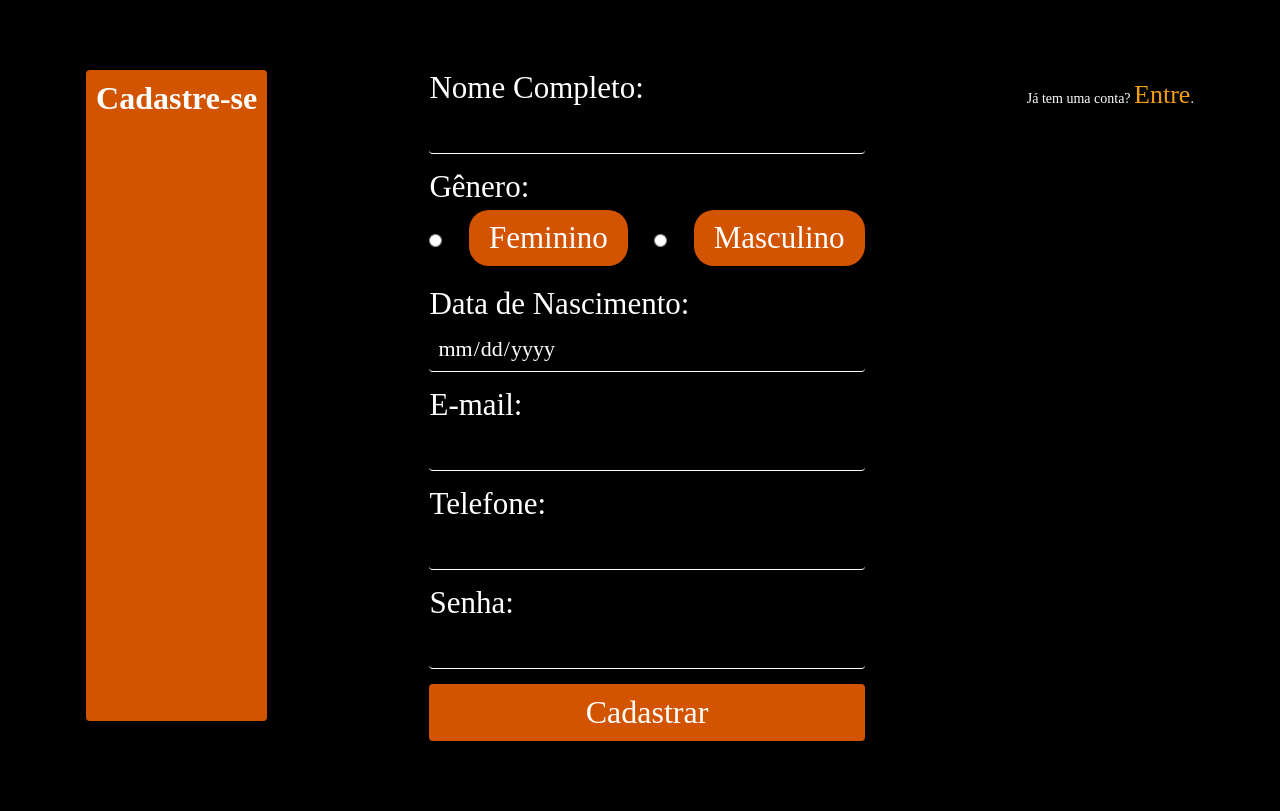
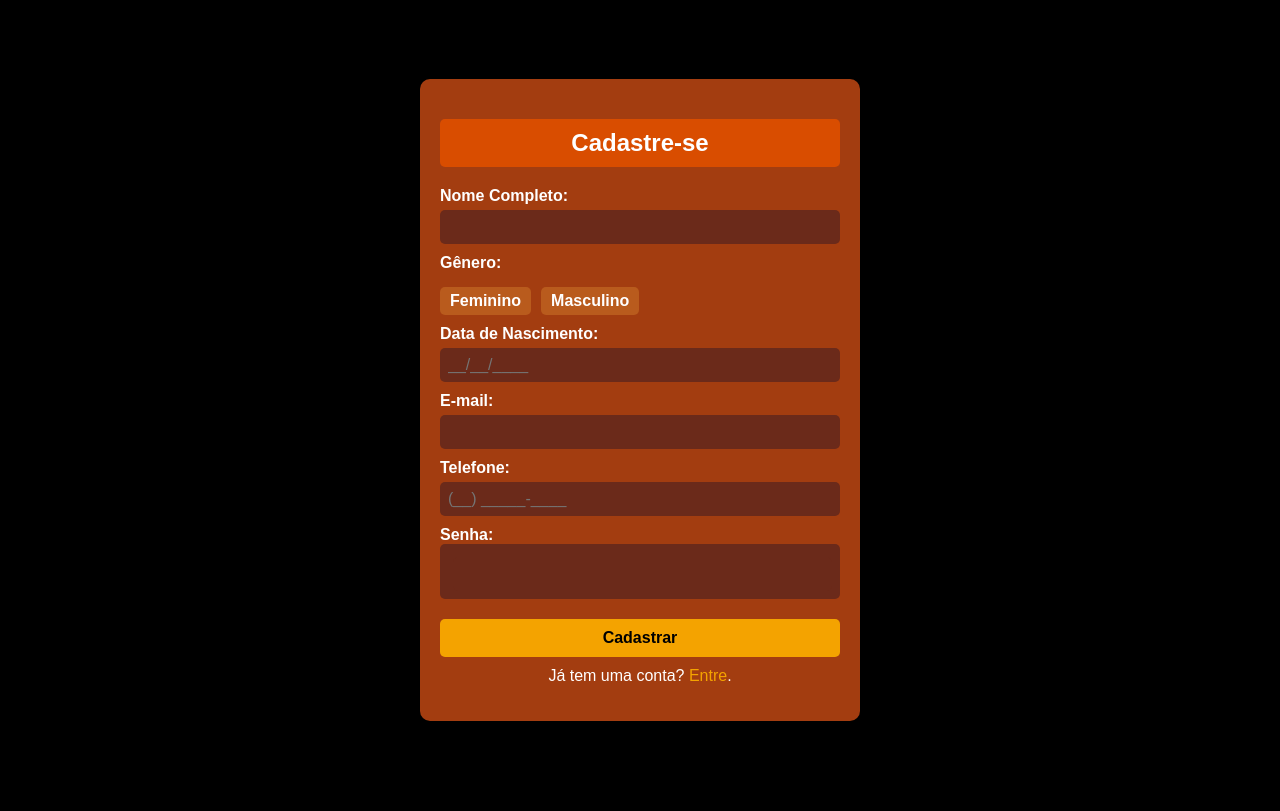
Before and after one commit to senacrs-emti/2024-3MB-freecode-G03, a PHP site: page /register.php in a window 1280 px wide. After the commit the page ends 721 px from the top, so only its background shows below. Run offline with PHP 8.4, Linux system fonts and the light colour scheme; some web fonts are replaced.

Commit message:
ultimos ajustes front-end

```diff
--- /dev/null
+++ b/css/register.css
@@ -0,0 +1,112 @@
+body {
+    background-color: black;
+    color: #fff;
+    font-family: Arial, sans-serif;
+    display: flex;
+    justify-content: center;
+    align-items: center;
+    height: 100vh;
+    margin: 0;
+}
+
+.register-container {
+    background-color: #a33d10;
+    padding: 20px;
+    border-radius: 10px;
+    width: 400px;
+    box-shadow: 0 4px 8px rgba(0, 0, 0, 0.2);
+}
+
+.register-container h2 {
+    text-align: center;
+    background-color: #d94d00;
+    padding: 10px;
+    border-radius: 5px;
+    color: #fff;
+    font-size: 24px;
+    margin-bottom: 20px;
+}
+
+label {
+    display: block;
+    margin-top: 10px;
+    font-weight: bold;
+}
+
+input[type="text"],
+input[type="email"],
+input[type="password"] {
+    width: 96%;
+    padding: 8px;
+    margin-top: 5px;
+    border: none;
+    border-radius: 5px;
+    background-color: #6b2a1a;
+    color: #fff;
+    font-size: 16px;
+}
+
+.gender-options {
+    display: flex;
+    gap: 10px;
+    margin-top: 5px;
+}
+
+.radio-option {
+    background-color: #b95b1d;
+    padding: 5px 10px;
+    border-radius: 5px;
+    color: #fff;
+    cursor: pointer;
+}
+
+.radio-option input[type="radio"] {
+    display: none;
+}
+
+.radio-option input[type="radio"]:checked+span {
+    background-color: #f4a300;
+    color: #000;
+    padding: 5px 10px;
+    border-radius: 5px;
+}
+
+.password-field {
+    display: flex;
+    align-items: center;
+    gap: 5px;
+    background-color: #6b2a1a;
+    border-radius: 5px;
+    padding: 8px;
+}
+
+.password-field ion-icon {
+    color: #fff;
+}
+
+button {
+    width: 100%;
+    background-color: #f4a300;
+    color: #000;
+    font-size: 16px;
+    font-weight: bold;
+    padding: 10px;
+    border: none;
+    border-radius: 5px;
+    cursor: pointer;
+    margin-top: 20px;
+}
+
+button:hover {
+    background-color: #d98500;
+}
+
+.login-link {
+    text-align: center;
+    margin-top: 10px;
+}
+
+.login-link a {
+    color: #f4a300;
+    text-decoration: none;
+}
--- a/header.php
+++ b/header.php
@@ -1,7 +1,7 @@
    <!--INICIO DO CABEÇALHO-->
    <header>
         <div class="logo">
-            <h1>IA do Bem-estar</h1>
+           <a  style='color:white;text-decoration:none;'href="index.php"> <h1>IA do Bem-estar</h1></a>
         </div>
         <!--ESSA AQUI É A NAVBAR COM A BARRA DE PESQUISA-->
         <div class="navegacao">
--- a/register.php
+++ b/register.php
@@ -4,51 +4,46 @@
     <meta charset="UTF-8">
     <meta name="viewport" content="width=device-width, initial-scale=1.0">
     <title>Cadastro</title>
-    <link rel="stylesheet" href="css/style.css">
+    <link rel="stylesheet" href="css/register.css">
 </head>
 <body>
-    <div class="container">
-        <h2 class="title">Cadastre-se</h2>
+    <section class="register-container">
+        <h2>Cadastre-se</h2>
+        <form action="processar_cadastro.php" method="POST">
+            <label for="nome">Nome Completo:</label>
+            <input type="text" id="nome" name="nome" required>
 
-        <!-- Formulário de cadastro -->
-        <form action="" method="post">
-
-            <!-- Campo Nome Completo -->
-            <label for="name">Nome Completo:</label>
-            <input type="text" id="name" name="name" required>
-
-            <!-- Campo Gênero -->
             <label>Gênero:</label>
             <div class="gender-options">
-                <input type="radio" id="feminino" name="gender" value="Feminino" required>
-                <label for="feminino" class="gender-button">Feminino</label>
-
-                <input type="radio" id="masculino" name="gender" value="Masculino">
-                <label for="masculino" class="gender-button">Masculino</label>
+                <label class="radio-option">
+                    <input type="radio" name="genero" value="feminino" required>
+                    <span>Feminino</span>
+                </label>
+                <label class="radio-option">
+                    <input type="radio" name="genero" value="masculino">
+                    <span>Masculino</span>
+                </label>
             </div>
 
-            <!-- Campo Data de Nascimento -->
-            <label for="birthdate">Data de Nascimento:</label>
-            <input type="date" id="birthdate" name="birthdate" required>
+            <label for="data_nascimento">Data de Nascimento:</label>
+            <input type="text" id="data_nascimento" name="data_nascimento" placeholder="__/__/____" required>
 
-            <!-- Campo E-mail -->
             <label for="email">E-mail:</label>
-            <input type="email" id="email" name="email"  required>
+            <input type="email" id="email" name="email" required>
 
-            <!-- Campo Telefone -->
-            <label for="phone">Telefone:</label>
-            <input type="tel" id="phone" name="phone" pattern="\(\d{2}\)\s\d{4,5}-\d{4}" required>
+            <label for="telefone">Telefone:</label>
+            <input type="text" id="telefone" name="telefone" placeholder="(__) _____-____" required>
 
-            <!-- Campo Senha -->
-            <label for="password">Senha:</label>
-            <input type="password" id="password" name="password"  required>
+            <label for="senha">Senha:</label>
+            <div class="password-field">
+                <ion-icon name="lock-closed-outline"></ion-icon>
+                <input type="password" id="senha" name="senha" required>
+            </div>
 
-            <!-- Botão de envio -->
-            <button type="submit" class="submit-button">Cadastrar</button>
+            <button type="submit">Cadastrar</button>
+
+            <p class="login-link">Já tem uma conta? <a href="login.php">Entre</a>.</p>
         </form>
-
-        <!-- Link para login -->
-        <p class="login-link">Já tem uma conta? <a href="login.php">Entre</a>.</p>
-    </div>
+    </section>
 </body>
 </html>
```
Also changed, not shown: css/login.css (added, +75 -0 lines), login.php (+13 -18 lines), script.js (deleted).
